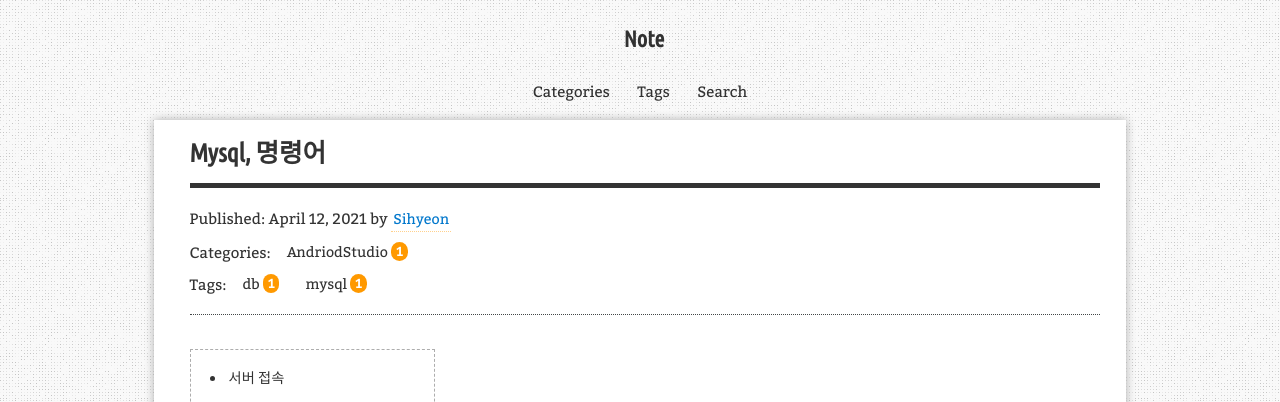
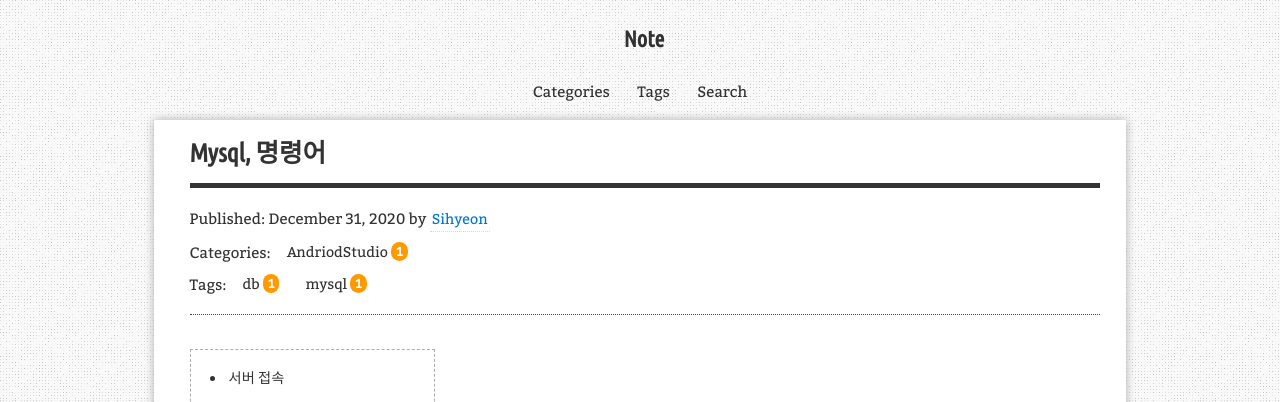
Before and after one commit to aristohyun/aristohyun.github.io, a Jekyll site: the page built from _posts/2020-12-31-mysql.md, in a window 1280 px wide. Shown: the top 402 px of the page. Built offline with Jekyll 4.4.1, drawn with Linux system fonts in a browser that asks for light colours; comment, search, counter and statistics services are not loaded.

Commit message:
Update and rename 2021-04-12-mysql.md to 2020-12-31-mysql.md

```diff
--- a/_posts/2021-04-12-mysql.md
+++ b/_posts/2020-12-31-mysql.md
@@ -5,7 +5,7 @@ description: "Basic"
 categories: [AndriodStudio]
 tags: [db, mysql]
 redirect_from:
-  - /2021/04/12/
+  - /2020/12/31/
 ---
 
 * Kramdown table of contents
```
